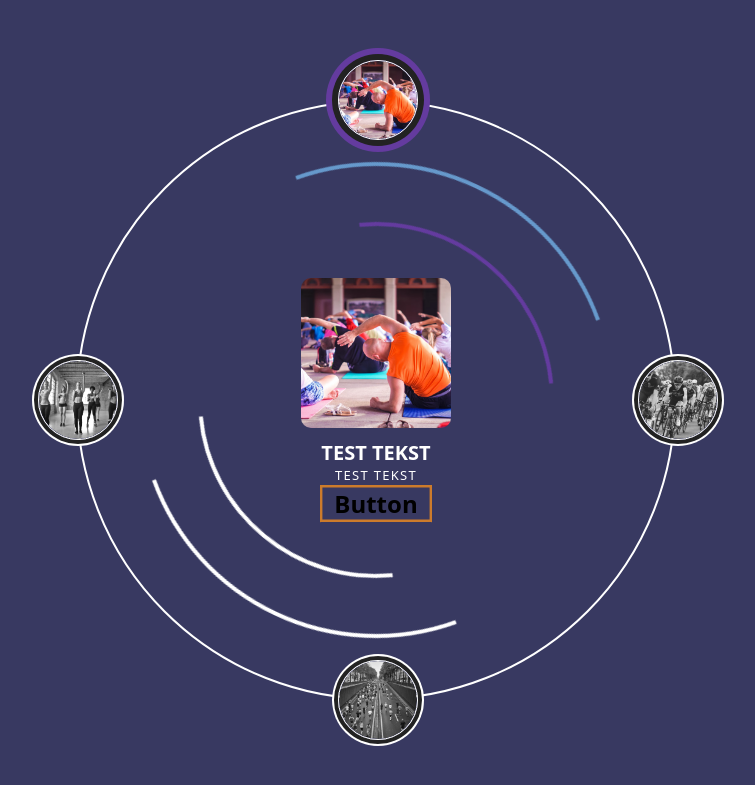
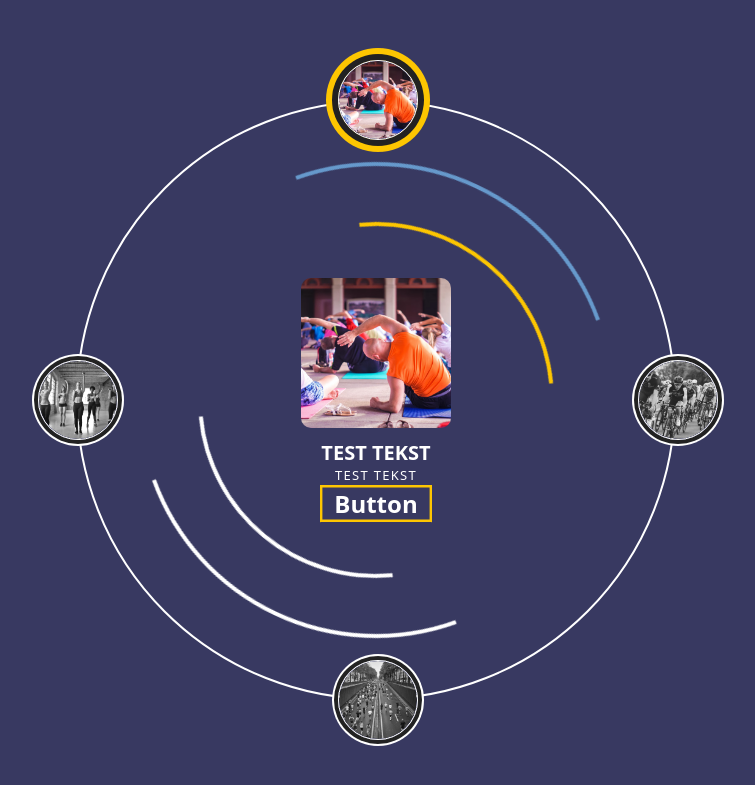
Before and after one commit to RadiazOm/CLE3, a PHP site: page / in a window 1280 px wide. Shown: the top 785 px of the page, without its empty margins (264-1019 px from the left). Run offline with PHP 8.4, Linux system fonts and the light colour scheme; some libraries are stand-ins or nearby versions.

Commit message:
nav1.0
complete nav version 1.0

```diff
--- a/css/style.css
+++ b/css/style.css
@@ -51,7 +51,7 @@ body
 }
 .container .icon .imgBx.active{
     box-shadow: 0 0 0 6px #222,
-    0 0 0 12px #643B9F;
+    0 0 0 12px #FDC601;
 }
 .container .icon .imgBx img
 {
@@ -107,7 +107,7 @@ body
     position: absolute;
     inset: 120px;
     border: 4px solid transparent;
-    border-left: 4px solid #643B9F;
+    border-left: 4px solid #FDC601;
     border-right: 4px solid #fff;
     border-radius: 50%;
     animation: animate_02 2.5s linear infinite;
@@ -193,7 +193,7 @@ body
 }
 
 button {
-    --c:  #CC7B2B; /* the color*/
+    --c:  #FDC601; /* the color*/
 
     box-shadow: 0 0 0 .1em inset var(--c);
     --_g: linear-gradient(var(--c) 0 0) no-repeat;
@@ -205,15 +205,16 @@ button {
     background-size: 50.5% calc(var(--_p,0%)/2 + .5%);
     outline-offset: .1em;
     transition: background-size .4s, background-position 0s .4s;
+    color: #fff;
 }
 button:hover {
     --_p: 100%;
     transition: background-position .4s, background-size 0s;
 }
 button:active {
-    box-shadow: 0 0 9e9q inset #0009;
+    box-shadow: 0 0 inset #0009;
     background-color: var(--c);
-    color: #fff;
+    color: #000000;
 }
 
 button {
--- a/index.html
+++ b/index.html
@@ -87,7 +87,7 @@
 
 </html>
 </head>
-<body>
+</body>
 
 </body>
 </html>
--- a/js/script.js
+++ b/js/script.js
@@ -1,3 +1,4 @@
+// variables
 let imgBx = document.querySelectorAll('.imgBx');
 let contentBx = document.querySelectorAll('.contentBx');
 
```
